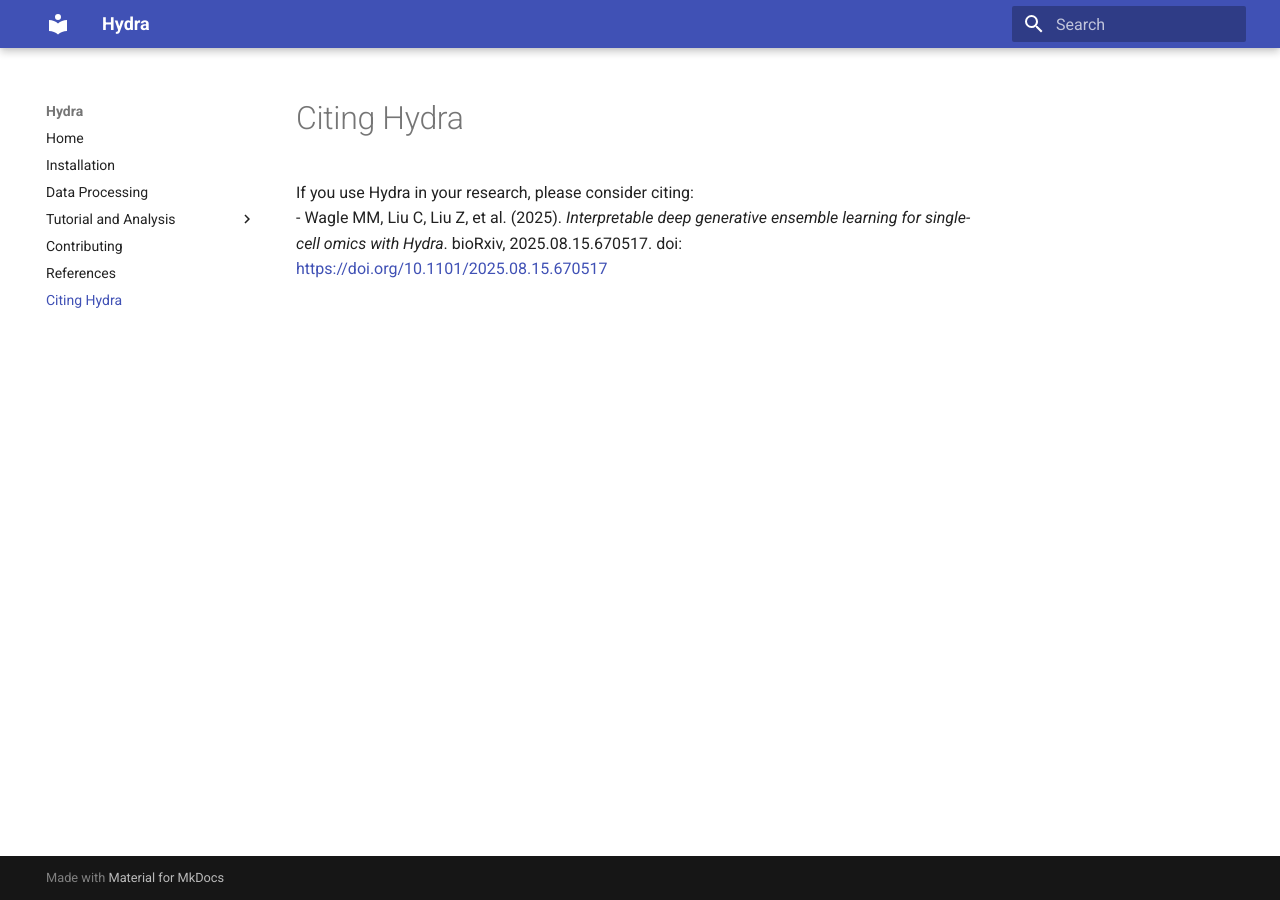
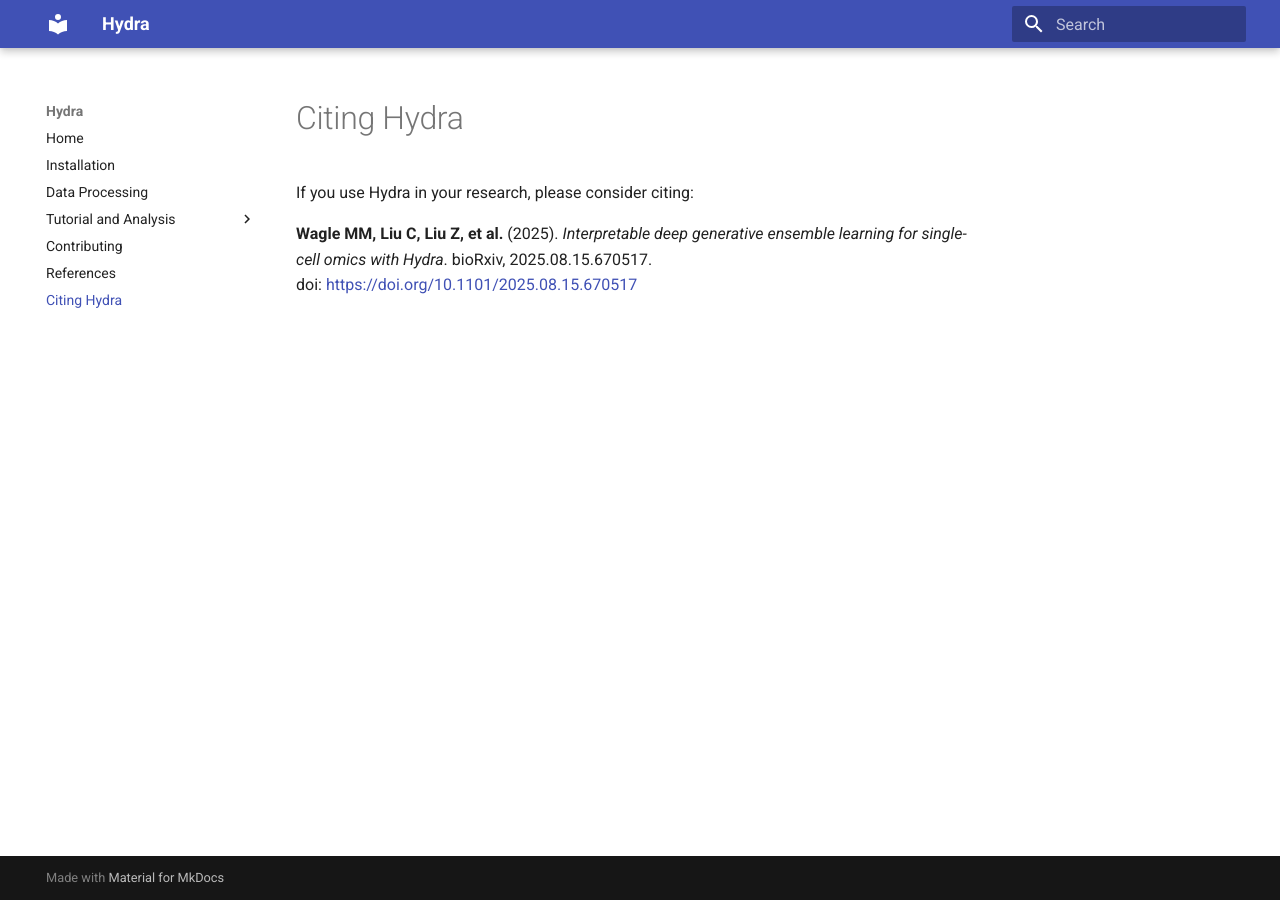
Before and after one commit to SydneyBioX/Hydra, an MkDocs documentation site: the page built from docs/citation.md, in a window 1280 px wide. Built offline with MkDocs 1.6.1 and Material for MkDocs 9.7.7, drawn with Linux system fonts in a browser that asks for light colours; part of the change alters nothing that is shown.

```diff
--- a/docs/citation.md
+++ b/docs/citation.md
@@ -1,4 +1,6 @@
 # Citing Hydra
 
-If you use Hydra in your research, please consider citing:</br>
-- Wagle MM, Liu C, Liu Z, et al. (2025). *Interpretable deep generative ensemble learning for single-cell omics with Hydra*. bioRxiv, 2025.08.15.670517. doi: <a href="https://doi.org/10.1101/2025.08.15.670517">https://doi.org/10.1101/2025.08.15.670517</a>
+If you use Hydra in your research, please consider citing:
+
+**Wagle MM, Liu C, Liu Z, et al.** (2025). *Interpretable deep generative ensemble learning for single-cell omics with Hydra*. bioRxiv, 2025.08.15.670517.
+doi: [https://doi.org/10.1101/2025.08.15.670517](https://doi.org/10.1101/2025.08.15.670517)
```
